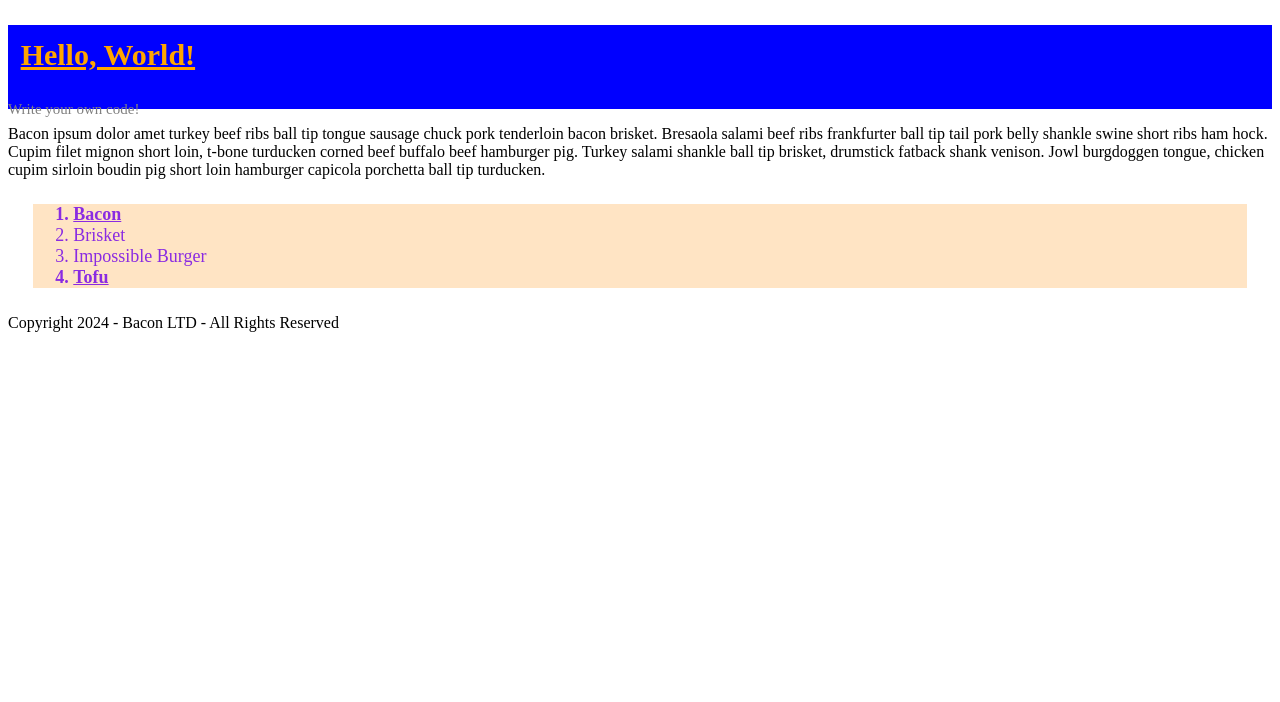
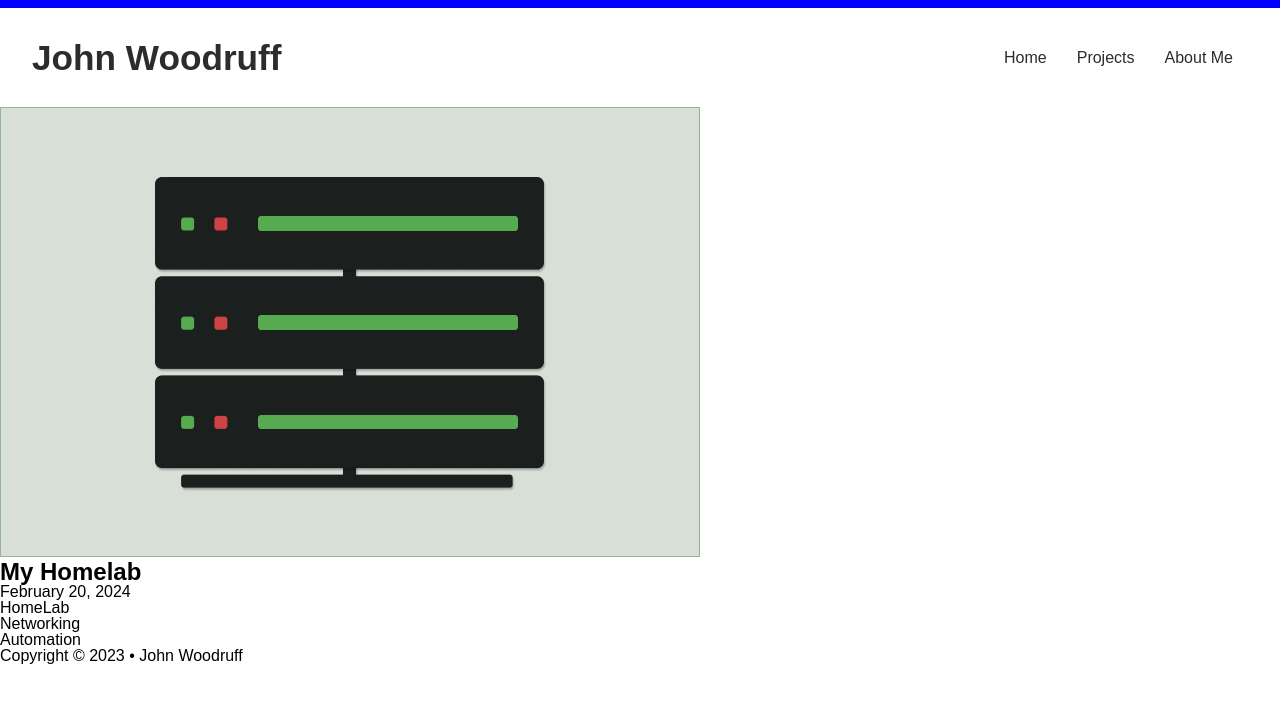
Before and after one commit to askalos/class_sandbox, a plain HTML site: page index.html in a window 1280 px wide. Drawn offline with Linux system fonts and the light colour scheme.

Commit message:
Class work on Night 8 - John Woodruff site

```diff
--- a/css/style.css
+++ b/css/style.css
@@ -1,32 +1,129 @@
 /* Start writing your CSS */
 
+@import url('https://fonts.googleapis.com/css2?family=Source+Sans+3:ital,wght@0,200..900;1,200..900&display=swap')
+
+/* CSS Reset
+   http://meyerweb.com/eric/tools/css/reset/
+   v2.0 | 20110126
+   License: none (public domain)
+*/
+
+html, body, div, span, applet, object, iframe,
+h1, h2, h3, h4, h5, h6, p, blockquote, pre,
+a, abbr, acronym, address, big, cite, code,
+del, dfn, em, img, ins, kbd, q, s, samp,
+small, strike, strong, sub, sup, tt, var,
+b, u, i, center,
+dl, dt, dd, ol, ul, li,
+fieldset, form, label, legend,
+table, caption, tbody, tfoot, thead, tr, th, td,
+article, aside, canvas, details, embed,
+figure, figcaption, footer, header, hgroup,
+menu, nav, output, ruby, section, summary,
+time, mark, audio, video {
+	margin: 0;
+	padding: 0;
+	border: 0;
+	font-size: 100%;
+	font: inherit;
+	vertical-align: baseline;
+}
+/* HTML5 display-role reset for older browsers */
+article, aside, details, figcaption, figure,
+footer, header, hgroup, menu, nav, section {
+	display: block;
+}
+body {
+	line-height: 1;
+}
+ol, ul {
+	list-style: none;
+}
+blockquote, q {
+	quotes: none;
+}
+blockquote:before, blockquote:after,
+q:before, q:after {
+	content: '';
+	content: none;
+}
+table {
+	border-collapse: collapse;
+	border-spacing: 0;
+}
+
+/* End Reset */
+
+
+*{
+	font-family: "Source Sans 3", sans-serif;
+	background-color: #fff;
+	margin: 0;
+}
+
 h1{
-    font-size: 30px;
-    color: orange;
-    text-decoration: underline;
-    padding: 1%;
+    font-weight: 800;
+	font-size: 2.2rem;
+	color:rgba(44, 44, 44, 1);
+}
+
+header{
+	display: flex;
+	justify-content: space-between;
+	align-items: 0;
+	flex-direction: row;
+	margin: 0 auto;
+	border-top: blue solid 8px;
+	padding: 2rem;
 }
 
 nav{
-    background-color: blue;
-    margin: 0 auto;
+	display: flex;
+	justify-content: space-between;
+	align-items: 0;
+	margin: 0;
+}
+
+nav ul{
+	display: flex;
+	justify-content: space-between;
+	align-items: center;
+}
+
+nav ul li{
+	display: flex;
+	justify-content: space-between;
+	align-items: center;
+	margin: 0 15px;
+}
+
+nav ul li a{
+	text-decoration: none;
+	color: rgba(44, 44, 44, 1);
+}
+/* Media Queries */
+
+/* Extra small devices (phones, 600px and down) */
+@media only screen and (max-width: 600px) {
 
 }
 
-nav p{
-    font-size: 15px;
-    color: gray;
-    line-height: 1.5%;
+/* Small devices (portrait tablets and large phones, 600px and up) */
+@media only screen and (min-width: 600px) {
+
 }
 
-#main_content{
-    margin: 2%;
-    background-color: bisque;
-    font-size: 18px;
-    color: blueviolet;
+/* Medium devices (landscape tablets, 768px and up) */
+@media only screen and (min-width: 768px) {
+
 }
 
-.yum{
-    font-weight: bold;
-    text-decoration: underline;
+/* Large devices (laptops/desktops, 800px and up) */
+@media only screen and (min-width: 800px) {
+
 }
+
+/* Extra large devices (large laptops and desktops, 850px and up) */
+@media only screen and (min-width: 850px) {
+
+}
--- a/index.html
+++ b/index.html
@@ -4,34 +4,53 @@
     <meta charset="UTF-8">
     <meta name="viewport" content="width=device-width, initial-scale=1.0">
     <meta http-equiv="X-UA-Compatible" content="ie=edge">
-    <title>yippeeeeeee!!!</title>
+    <title>Are you Hungry?</title>
     <link rel="icon" type="image/x-icon" href="favicon.ico">
     <link rel="stylesheet" href="css/style.css">
   </head>
 
   <body>
 
-    <nav>
-    <h1>Hello, World!</h1>
-    <p>Write your own code!</p>
-    </nav>
+    <!--This is my header section-->
+    <header>
 
+      <h1>John Woodruff</h1>
+
+      <nav>
+        <ul>
+          <li><a href="index.html">Home</a></li>
+          <li><a href="projects.html">Projects</a></li>
+          <li><a href="about.html">About Me</a></li>
+        </ul>
+      </nav>
+
+    </header>
+
+    <!--This is my main blog article-->
     <section>
-    <p>Bacon ipsum dolor amet turkey beef ribs ball tip tongue sausage chuck pork tenderloin bacon brisket. Bresaola salami beef ribs frankfurter ball tip tail pork belly shankle swine short ribs ham hock. Cupim filet mignon short loin, t-bone turducken corned beef buffalo beef hamburger pig. Turkey salami shankle ball tip brisket, drumstick fatback shank venison. Jowl burgdoggen tongue, chicken cupim sirloin boudin pig short loin hamburger capicola porchetta ball tip turducken.</p>
+
+      <div>
+      <img src="img/homelab.png">
+      <h2>My Homelab</h2>
+      <p>February 20, 2024</p>
+      <p>HomeLab</p>
+      <p>Networking</p>
+      <p>Automation</p>
+
+
+      <p></p>
+      </div>
+
     </section>
 
-<div id="main_content">
-  <ol>
-    <li class="yum">Bacon</li>
-    <li>Brisket</li>
-    <li>Impossible Burger</li>
-    <li class="yum">Tofu</li>
-  </ol>
-</div>
+    <!--Start of footer-->
+    <footer>
+      <p>Copyright © 2023 • John Woodruff</p>
+    </footer>
 
-    <footer>
-    <p>Copyright 2024 - Bacon LTD - All Rights Reserved</p>
-    </footer>
+
+
+
 
 	<script src="js/index.js"></script>
   </body>
```
Also changed, not shown: img/homelab.png (added).
